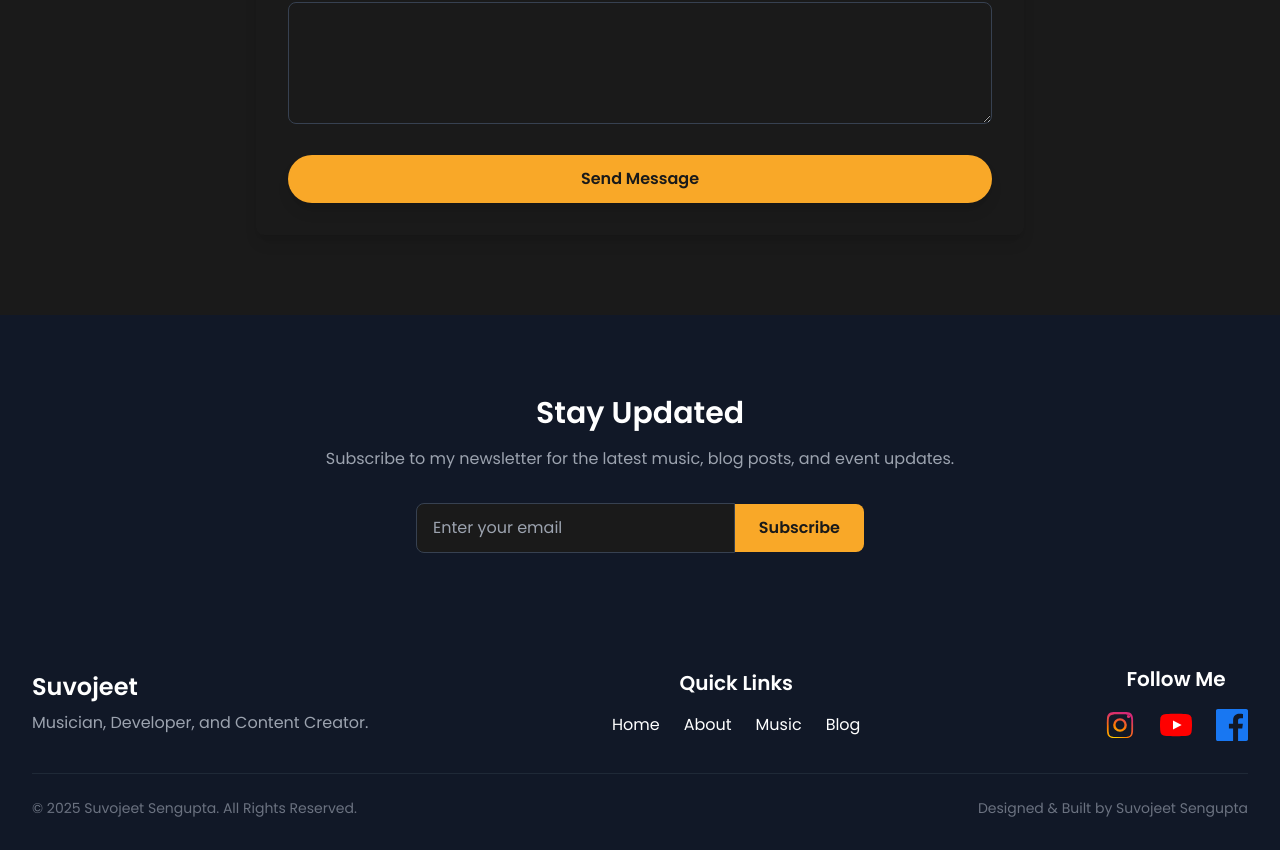
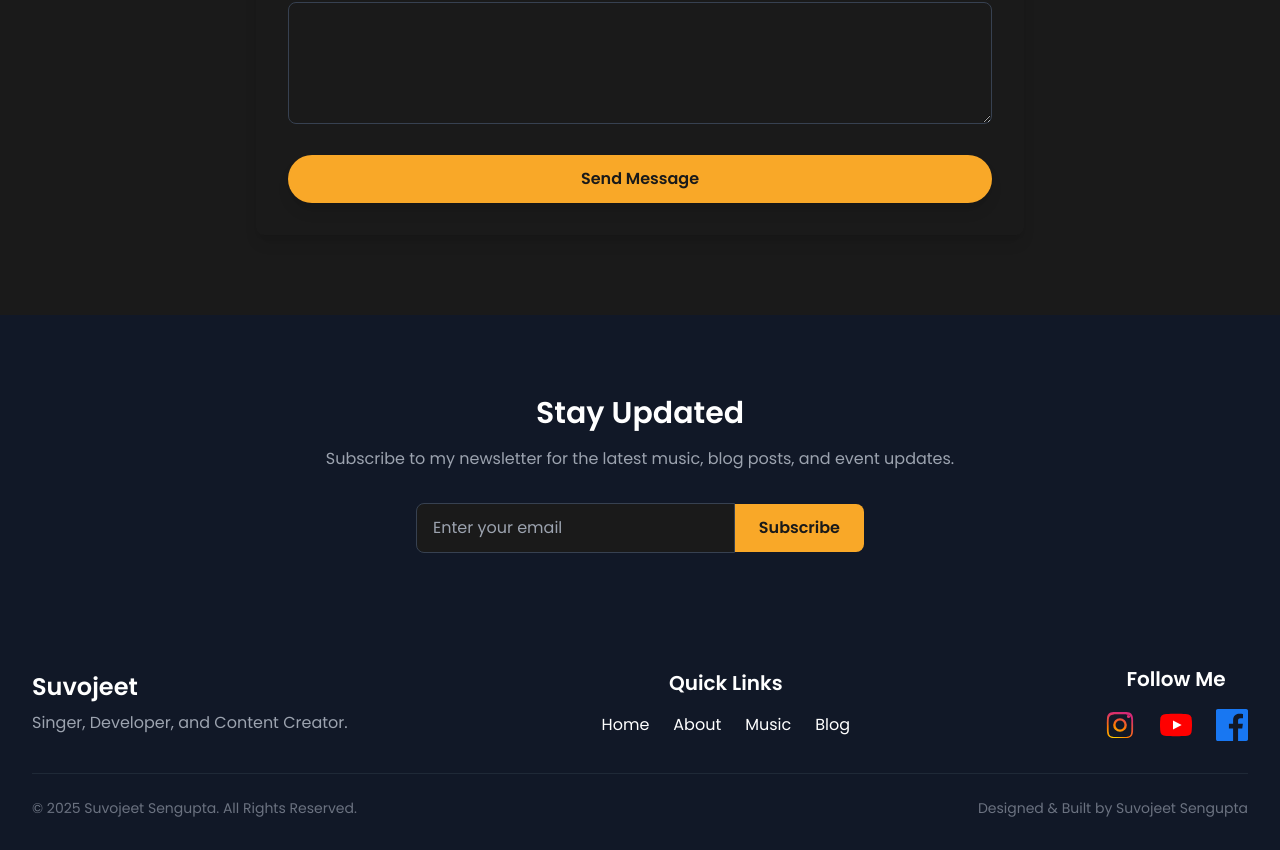
Before and after one commit to suvojeet-sengupta/Suvojeet_Sengupta, a React (Create React App) app: page / in a window 1280 px wide. Shown: the part 2320-3170 px from the top of the page. Built offline with nearby package versions, Linux system fonts and the light colour scheme; no server answers.

Commit message:
refactor: replace Musician with Singer in Footer

```diff
--- a/src/components/Footer.js
+++ b/src/components/Footer.js
@@ -14,7 +14,7 @@ const Footer = ({ visitorCount }) => {
           <div className="mb-6 md:mb-0 text-center md:text-left">
             <h3 className="text-2xl font-bold mb-2">Suvojeet</h3>
             <p className="text-gray-400">
-              Musician, Developer, and Content Creator.
+              Singer, Developer, and Content Creator.
             </p>
           </div>
           <div className="mb-6 md:mb-0 text-center">
```
